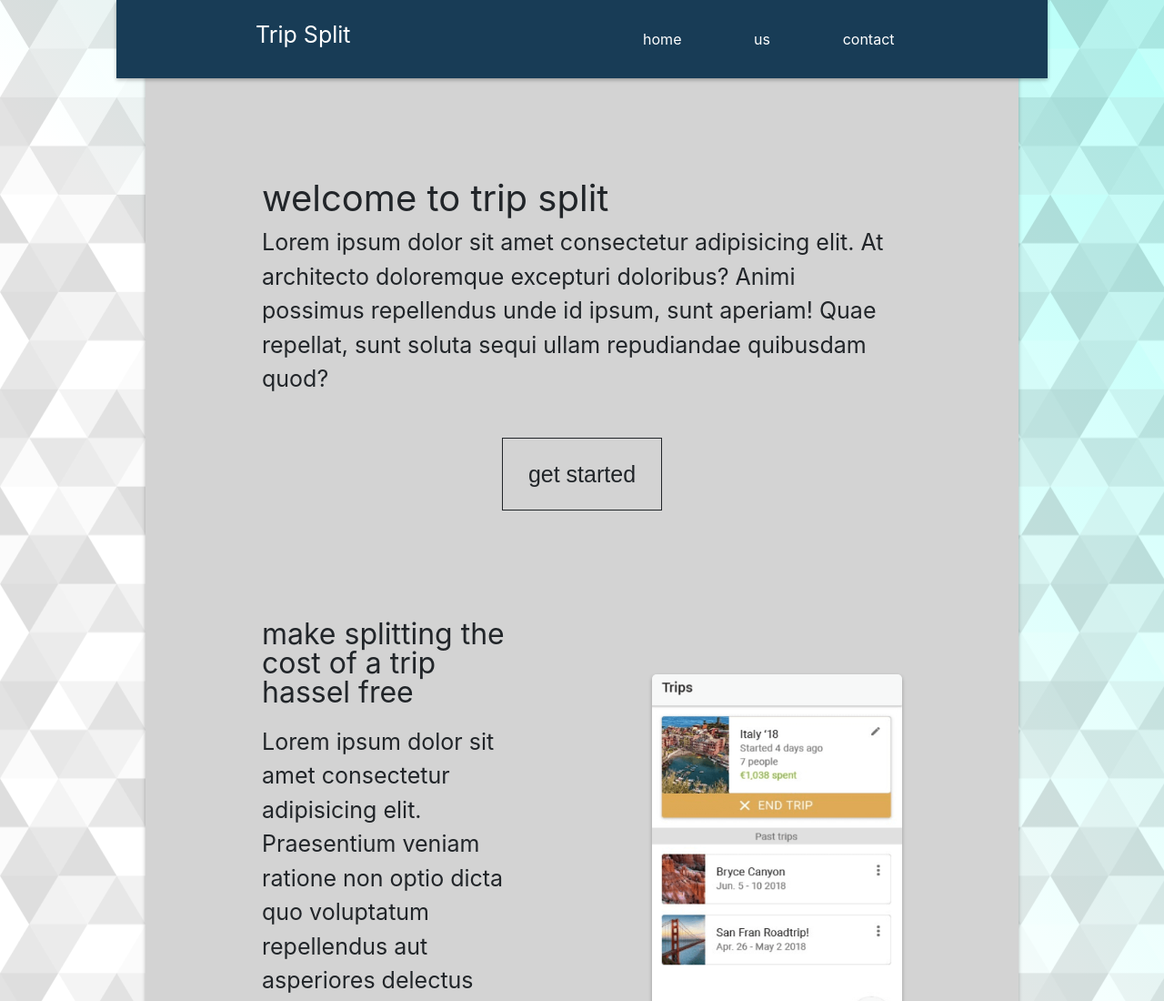
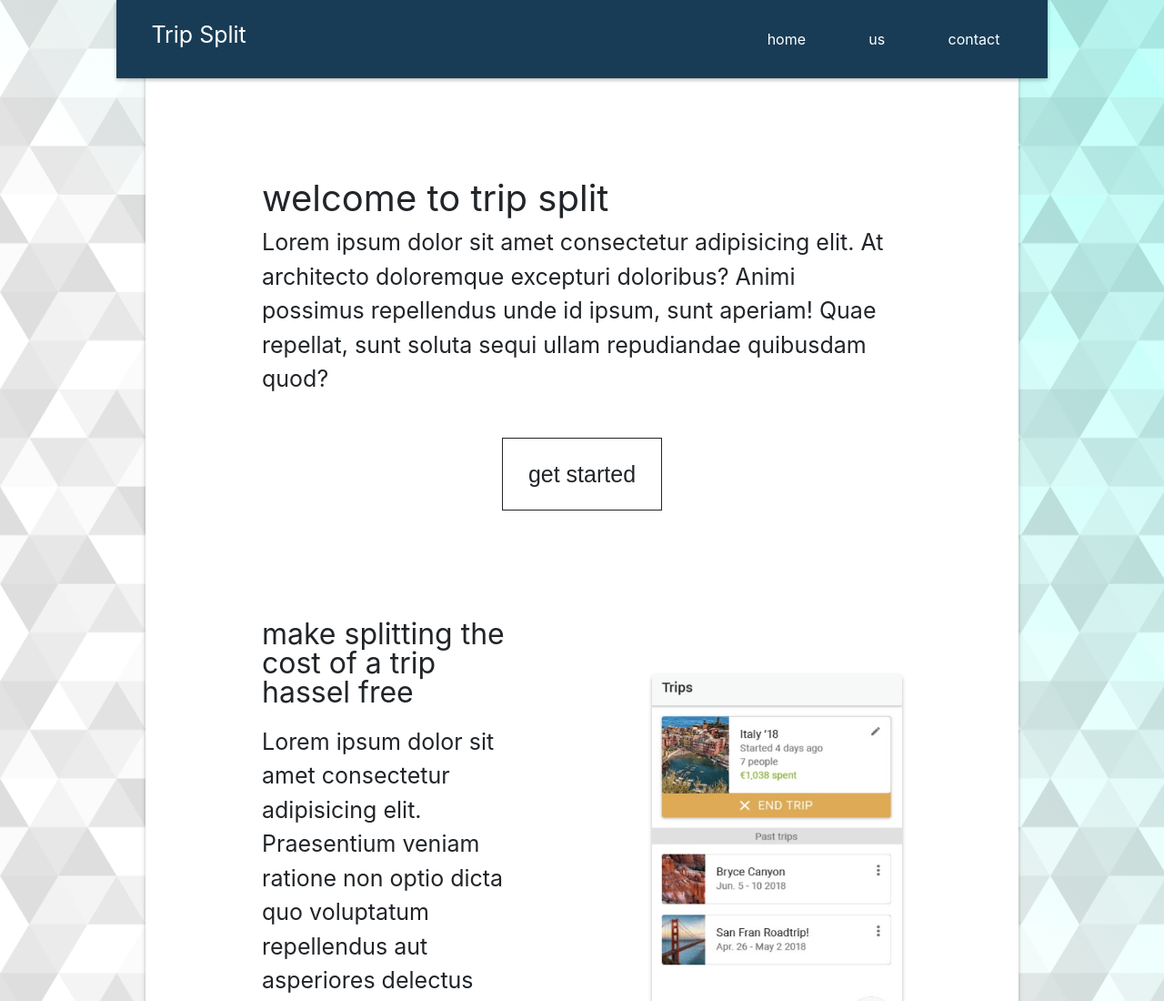
Before and after one commit to cmruss/Marketing-Page, a plain HTML site: page index.html in a window 1280 px wide. Shown: the top 1100 px of the page at 91% size. Drawn offline with Linux system fonts and the light colour scheme.

Commit message:
layout tweaks

```diff
--- a/less/navigation.less
+++ b/less/navigation.less
@@ -1,13 +1,13 @@
 nav{
     width: 80%;
     display: flex;
-    justify-content: space-around;
+    justify-content: space-between;
     align-items: center;
     color: @nav-font-color;
     position: fixed;
     background-color: @nav-bg-color;
     margin: 0 auto;
-    padding: 2% 0;
+    padding: 2% 3%;
     left: 10%;
     box-shadow: 0px 2px 4px rgba(0,0,0,0.28);
 
--- a/less/variables.less
+++ b/less/variables.less
@@ -6,8 +6,9 @@
 @turquoise:#44ffee;
 @webapp-nav-bg: #183c56;
 @dark-font: #212529;
+@webapp-bg: #cce2ff;
 //colors
-@bg-color: @lightgrey;
+@bg-color: @white;
 @font-color: @dark-font;
 @nav-font-color: @white;
 @nav-bg-color: @webapp-nav-bg;
```
Also changed, not shown: about.html (+5 -5 lines), css/index.css.
